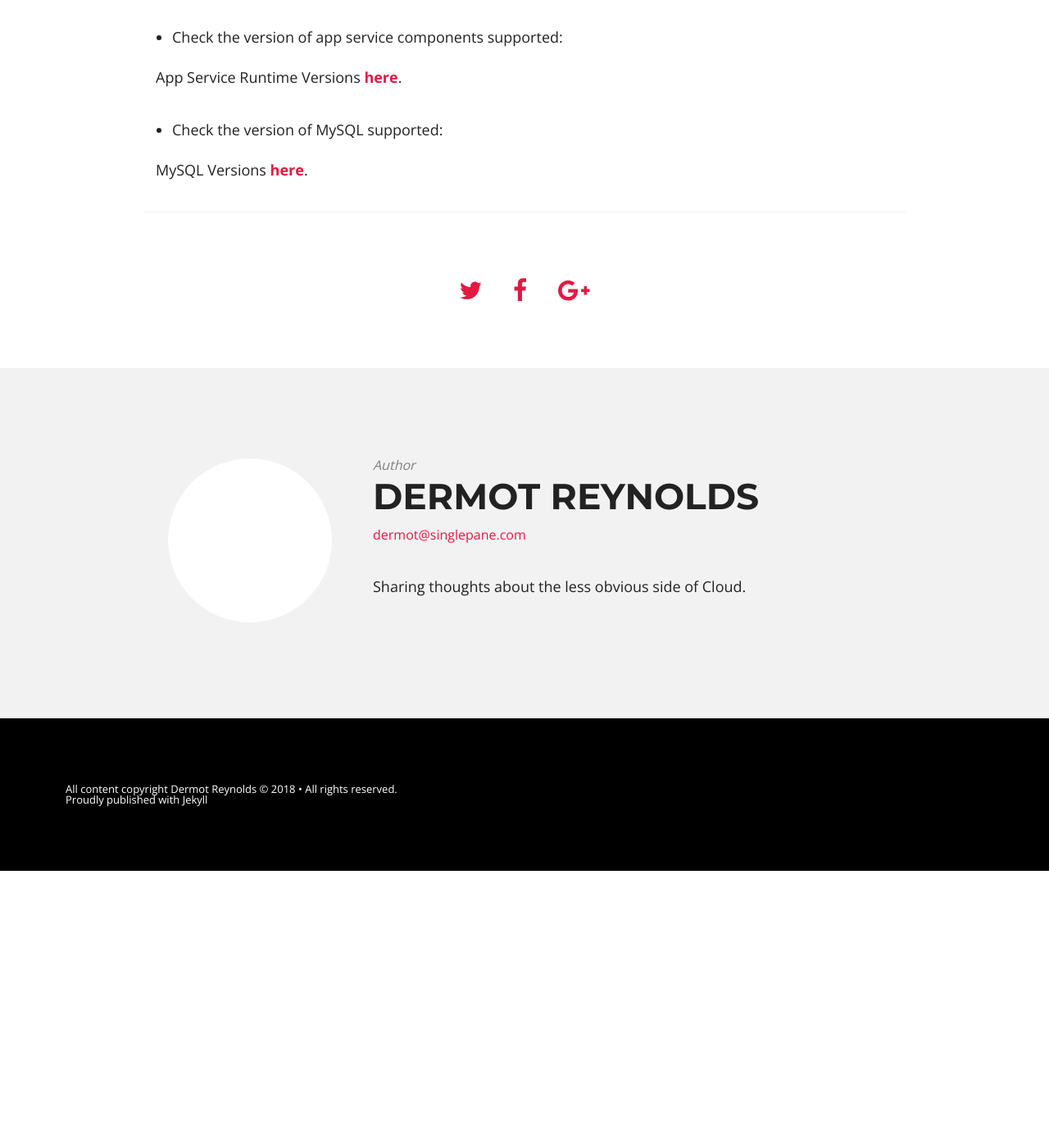
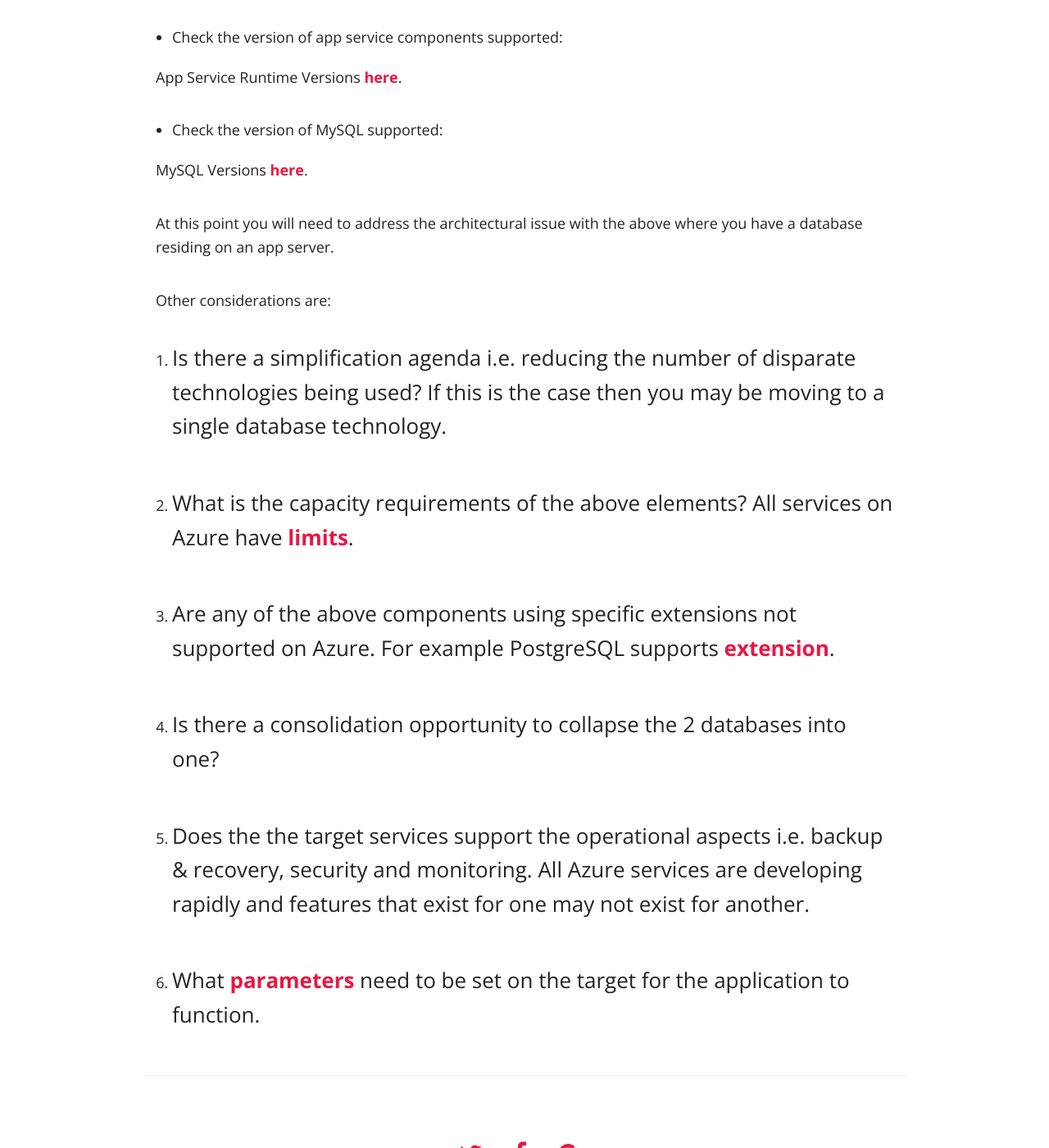
Before and after one commit to dermotreynolds/old.dermotreynolds.github.io, a Jekyll site: the page built from _posts/inprogress/2017-05-20-0-application-discovery.md, in a window 1280 px wide and 1400 px high, scrolled down 2892 px. Shown: the whole window at 82% size. Built offline with Jekyll 4.4.1, drawn with Linux system fonts in a browser that asks for light colours; nearby versions of some CDN libraries; before the commit the page ends 3954 px from its top, so only the background shows below that.

Commit message:
Full End To End

```diff
--- a/_config.yml
+++ b/_config.yml
@@ -47,7 +47,7 @@
 # http://en.wikipedia.org/wiki/List_of_tz_database_time_zones
 timezone:    Europe/London
 future:      true
-highlighter: rogue
+highlighter: rouge
 markdown:    kramdown
 paginate:    5
 paginate_path: "page:num"
--- a/_posts/inprogress/2017-05-20-0-application-discovery.md
+++ b/_posts/inprogress/2017-05-20-0-application-discovery.md
@@ -45,3 +45,19 @@
 - Check the version of MySQL supported:
 
 MySQL Versions __[here](https://docs.microsoft.com/en-us/azure/mysql/concepts-supported-versions){:target="_blank"}__.
+
+At this point you will need to address the architectural issue with the above where you have a database residing on an app server.
+
+Other considerations are:
+
+1. Is there a simplification agenda i.e. reducing the number of disparate technologies being used?  If this is the case then you may be moving to a single database technology.
+
+2. What is the capacity requirements of the above elements?  All services on Azure have __[limits](https://docs.microsoft.com/en-us/azure/azure-subscription-service-limits){:target="_blank"}__.
+
+3. Are any of the above components using specific extensions not supported on Azure.  For example PostgreSQL supports __[extension](https://docs.microsoft.com/en-us/azure/postgresql/concepts-extensions){:target="_blank"}__.
+
+4. Is there a consolidation opportunity to collapse the 2 databases into one?
+
+5. Does the the target services support the operational aspects i.e. backup & recovery, security and monitoring.  All Azure services are developing rapidly and features that exist for one may not exist for another.
+
+6. What __[parameters](https://docs.microsoft.com/en-us/azure/postgresql/howto-configure-server-parameters-using-cli){:target="_blank"}__ need to be set on the target for the application to function.
```
Also changed, not shown: _post.bak/2014-06-19-documentation.md (+1 -1 lines).
